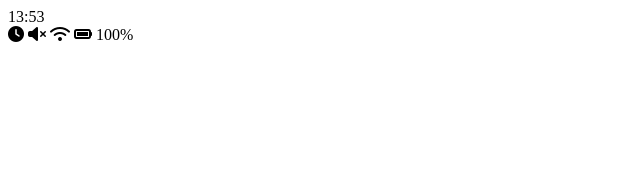
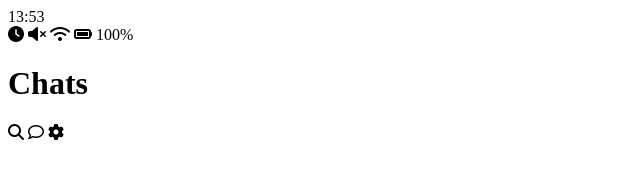
Before and after one commit to ricepotato/kokoa-clone, a plain HTML site: page index.html in a window 1280 px wide. Shown: the whole page, without its empty margins (0-640 px from the left). Drawn offline with Linux system fonts and the light colour scheme.

Commit message:
add header

```diff
--- a/index.html
+++ b/index.html
@@ -23,5 +23,16 @@
         <span class="status-bar__battery-level">100%</span>
       </div>
     </div>
+    <header class="header">
+      <div class="header__header-column">
+        <h1 class="header__title">Chats</h1>
+      </div>
+
+      <div class="header__header-column">
+        <span class="header__icon"> <i class="fas fa-search"></i></span>
+        <span class="header__icon"> <i class="far fa-comment"></i></span>
+        <span class="header__icon"><i class="fas fa-cog"></i></span>
+      </div>
+    </header>
   </body>
 </html>
```
